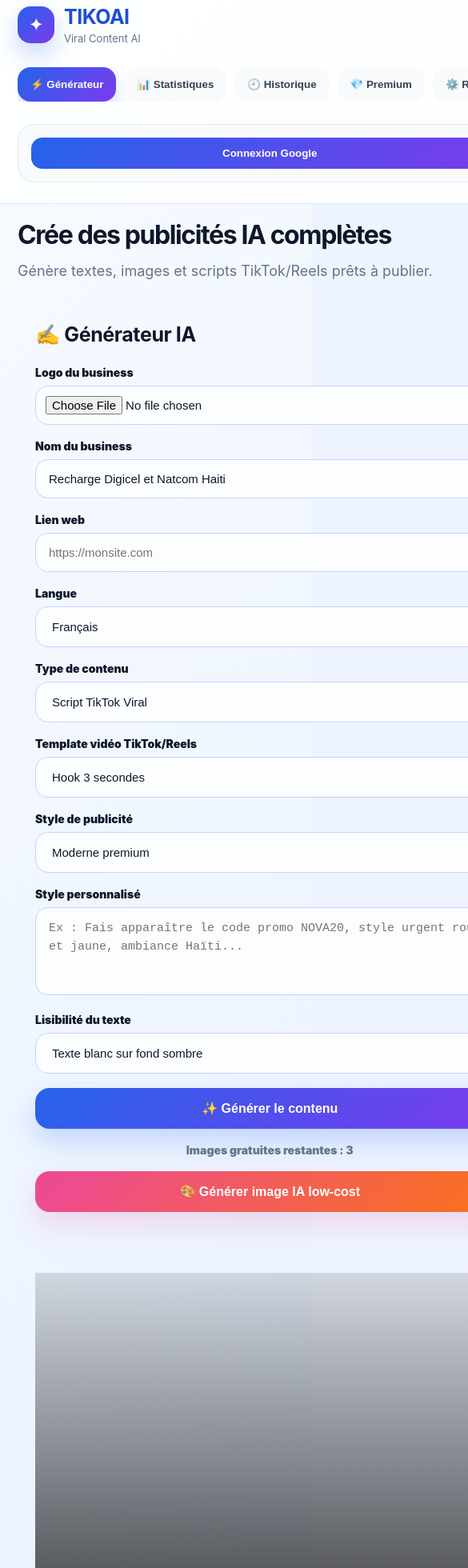
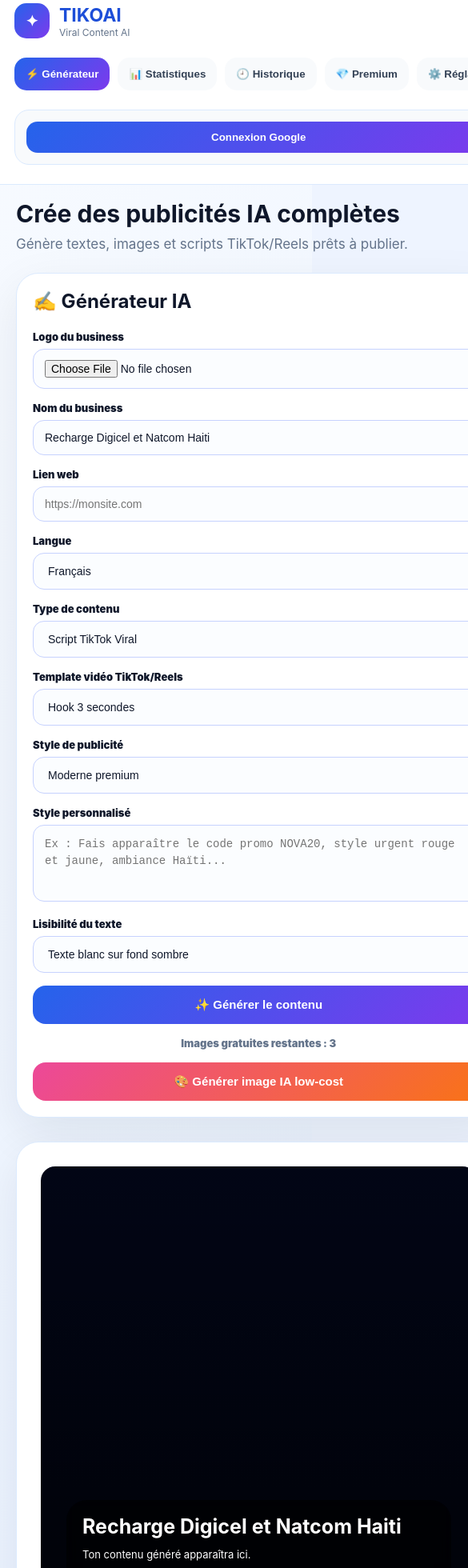
Before and after one commit to mulerlouis03/ghostreach-ai-v2, a React (Vite) app: page / in a window 390 px wide. Shown: the part 20-1980 px from the top of the page at 80% size, 585 px wide, since content can reach past the window. Built offline with nearby package versions, Linux system fonts and the light colour scheme; no server answers.

Commit message:
fix poster overlay design

```diff
--- a/src/style.css
+++ b/src/style.css
@@ -1,4 +1,3 @@
-
 * {
   margin: 0;
   padding: 0;
@@ -14,19 +13,17 @@
 .app {
   min-height: 100vh;
   display: grid;
-  grid-template-columns: 280px 1fr;
+  grid-template-columns: 260px 1fr;
   background: linear-gradient(135deg, #f8fbff, #e8f1ff);
 }
 
-/* SIDEBAR */
-
 .sidebar {
-  background: rgba(255, 255, 255, 0.92);
+  background: white;
   border-right: 1px solid #dbeafe;
-  padding: 26px 22px;
+  padding: 24px 18px;
   display: flex;
   flex-direction: column;
-  gap: 28px;
+  gap: 24px;
 }
 
 .brand {
@@ -36,71 +33,59 @@
 }
 
 .logoMark {
-  width: 46px;
-  height: 46px;
-  border-radius: 16px;
+  width: 44px;
+  height: 44px;
+  border-radius: 15px;
   background: linear-gradient(135deg, #2563eb, #7c3aed);
   color: white;
   display: grid;
   place-items: center;
   font-weight: 900;
-  font-size: 20px;
-  box-shadow: 0 14px 30px rgba(37, 99, 235, 0.25);
+  font-size: 19px;
 }
 
 .brand h2 {
-  font-size: 25px;
+  font-size: 23px;
   color: #1d4ed8;
-  letter-spacing: -0.5px;
 }
 
 .brand p {
-  font-size: 13px;
+  font-size: 12px;
   color: #64748b;
-  margin-top: 4px;
 }
 
 .sidebar nav {
   display: grid;
-  gap: 12px;
+  gap: 10px;
 }
 
 .sidebar nav button {
   width: 100%;
   border: none;
-  padding: 14px 16px;
-  border-radius: 16px;
+  padding: 13px 14px;
+  border-radius: 15px;
   background: #f8fafc;
   color: #334155;
   text-align: left;
   font-weight: 800;
   cursor: pointer;
-  transition: 0.2s;
-}
-
-.sidebar nav button:hover {
-  background: #e0f2fe;
-  color: #1d4ed8;
 }
 
 .navActive {
   background: linear-gradient(135deg, #2563eb, #7c3aed) !important;
   color: white !important;
-  box-shadow: 0 12px 26px rgba(37, 99, 235, 0.22);
 }
-
-/* AUTH */
 
 .authBox {
   margin-top: auto;
   background: #f8fafc;
   border: 1px solid #dbeafe;
-  border-radius: 20px;
-  padding: 16px;
+  border-radius: 18px;
+  padding: 14px;
 }
 
 .authBox p {
-  font-size: 13px;
+  font-size: 12px;
   color: #334155;
   word-break: break-all;
   margin-bottom: 8px;
@@ -130,63 +115,52 @@
   cursor: pointer;
 }
 
-/* MAIN */
-
 .main {
-  padding: 38px;
+  padding: 34px;
+  overflow-x: hidden;
 }
 
 .hero {
-  margin-bottom: 28px;
+  margin-bottom: 26px;
 }
 
 .hero h1 {
-  font-size: clamp(32px, 4vw, 54px);
-  line-height: 1.05;
-  letter-spacing: -1.4px;
-  max-width: 900px;
+  font-size: 42px;
+  line-height: 1.08;
 }
 
 .hero p {
-  margin-top: 14px;
+  margin-top: 12px;
   color: #64748b;
-  font-size: 18px;
-  line-height: 1.6;
+  font-size: 17px;
 }
 
-/* LAYOUT */
 .workspace {
   display: grid;
-  grid-template-columns: 420px 1fr;
-  gap: 32px;
-  align-items: start;
-}
-  gap: 28px;
+  grid-template-columns: 430px 1fr;
+  gap: 30px;
   align-items: start;
 }
 
 .panel {
-  background: rgba(255, 255, 255, 0.96);
+  background: white;
   border: 1px solid #dbeafe;
-  border-radius: 30px;
-  padding: 30px;
-  box-shadow: 0 24px 80px rgba(15, 23, 42, 0.08);
+  border-radius: 28px;
+  padding: 26px;
+  height: fit-content;
+  box-shadow: 0 20px 60px rgba(15, 23, 42, 0.08);
 }
 
 .panel h2 {
-  font-size: 25px;
-  margin-bottom: 24px;
-  letter-spacing: -0.4px;
+  font-size: 24px;
+  margin-bottom: 22px;
 }
-
-/* FORM */
 
 label {
   display: block;
-  margin: 18px 0 8px;
-  color: #0f172a;
+  margin: 16px 0 7px;
   font-weight: 900;
-  font-size: 14px;
+  font-size: 13px;
 }
 
 input,
@@ -196,56 +170,39 @@
   border: 1px solid #c7d2fe;
   background: #fbfdff;
   color: #0f172a;
-  border-radius: 16px;
-  padding: 15px 16px;
-  font-size: 15px;
+  border-radius: 14px;
+  padding: 13px 14px;
+  font-size: 14px;
   outline: none;
-  transition: 0.2s;
-}
-
-input:focus,
-select:focus,
-.customTextarea:focus {
-  border-color: #2563eb;
-  box-shadow: 0 0 0 4px rgba(37, 99, 235, 0.12);
 }
 
 .customTextarea {
-  min-height: 110px;
+  min-height: 96px;
   resize: vertical;
   line-height: 1.5;
 }
-
-input[type="file"] {
-  padding: 12px;
-}
-
-/* BUTTONS */
 
 .generateBtn,
 .imageBtn,
 .downloadBtn,
 .videoBtn {
   width: 100%;
-  margin-top: 18px;
-  padding: 16px 18px;
+  margin-top: 16px;
+  padding: 15px;
   border: none;
-  border-radius: 18px;
+  border-radius: 16px;
   color: white;
   font-weight: 900;
-  font-size: 16px;
+  font-size: 15px;
   cursor: pointer;
-  transition: 0.2s;
 }
 
 .generateBtn {
   background: linear-gradient(135deg, #2563eb, #7c3aed);
-  box-shadow: 0 16px 34px rgba(37, 99, 235, 0.22);
 }
 
 .imageBtn {
   background: linear-gradient(135deg, #ec4899, #f97316);
-  box-shadow: 0 16px 34px rgba(236, 72, 153, 0.18);
 }
 
 .downloadBtn {
@@ -256,42 +213,26 @@
   background: linear-gradient(135deg, #ef4444, #f59e0b);
 }
 
-.generateBtn:hover,
-.imageBtn:hover,
-.downloadBtn:hover,
-.videoBtn:hover {
-  transform: translateY(-1px);
-  opacity: 0.95;
-}
-
-button:disabled {
-  opacity: 0.55;
-  cursor: not-allowed;
-}
-
 .freeLimit {
-  margin-top: 18px;
+  margin-top: 16px;
   text-align: center;
   color: #64748b;
   font-weight: 900;
-  font-size: 14px;
+  font-size: 13px;
 }
 
 .adminLimit {
   color: #059669;
 }
 
-/* POSTER PREVIEW */
-
-min-height: 720px;
+.posterPreview {
   position: relative;
   width: 100%;
-  min-height: 720px;
-  border-radius: 30px;
+  height: 720px;
+  border-radius: 28px;
   overflow: hidden;
-  background: radial-gradient(circle at top, #1e293b, #020617);
-  border: 10px solid #ffffff;
-  box-shadow: inset 0 0 0 1px rgba(255, 255, 255, 0.06);
+  background: #020617;
+  border: 10px solid white;
 }
 
 .posterBackground {
@@ -305,8 +246,8 @@
 .posterOverlay {
   position: relative;
   z-index: 2;
-  min-height: 720px;
-  padding: 34px;
+  height: 720px;
+  padding: 32px;
   display: flex;
   flex-direction: column;
   justify-content: space-between;
@@ -318,32 +259,32 @@
 }
 
 .posterLogo {
-  width: 96px;
-  height: 96px;
+  width: 90px;
+  height: 90px;
   object-fit: contain;
   background: white;
-  border-radius: 24px;
+  border-radius: 22px;
   padding: 10px;
-  box-shadow: 0 18px 40px rgba(0, 0, 0, 0.25);
 }
 
 .posterContent {
   width: 100%;
 }
+
 .textCard {
   border-radius: 26px;
-  padding: 26px;
+  padding: 24px;
   backdrop-filter: blur(8px);
-  background: rgba(0, 0, 0, 0.55) !important;
+  background: rgba(0, 0, 0, 0.58) !important;
   color: white !important;
-  max-height: 420px;
+  max-height: 430px;
   overflow: hidden;
 }
 
 .textCard h2 {
-  font-size: clamp(28px, 3vw, 44px);
-  line-height: 1.05;
-  margin-bottom: 16px;
+  font-size: 32px;
+  line-height: 1.08;
+  margin-bottom: 12px;
 }
 
 .textCard pre {
@@ -351,77 +292,34 @@
   font-family: inherit;
   line-height: 1.45;
   font-size: 15px;
-  margin-bottom: 16px;
+  margin-bottom: 14px;
 }
 
 .textCard a {
   display: inline-block;
-  padding: 13px 18px;
-  border-radius: 16px;
+  padding: 12px 18px;
+  border-radius: 15px;
   text-decoration: none;
   font-weight: 900;
-}
-
-/* PALETTES */
-
-.posterPreview.dark .posterOverlay {
-  background: linear-gradient(to top, rgba(0, 0, 0, 0.88), rgba(0, 0, 0, 0.12));
-}
-
-.posterPreview.dark .textCard {
-  background: rgba(0, 0, 0, 0.72);
-  color: white;
-}
-
-.posterPreview.dark .textCard a {
   background: white;
   color: #111827;
 }
 
-.posterPreview.light .posterOverlay {
-  background: linear-gradient(to top, rgba(255, 255, 255, 0.92), rgba(255, 255, 255, 0.18));
+.posterPreview.dark .posterOverlay {
+  background: linear-gradient(to top, rgba(0,0,0,0.65), rgba(0,0,0,0.08));
 }
 
-.posterPreview.light .textCard {
-  background: rgba(255, 255, 255, 0.92);
-  color: #111827;
-}
-
-.posterPreview.light .textCard a {
-  background: #111827;
-  color: white;
+.posterPreview.light .posterOverlay {
+  background: linear-gradient(to top, rgba(255,255,255,0.35), rgba(255,255,255,0.05));
 }
 
 .posterPreview.blue .posterOverlay {
-  background: linear-gradient(to top, rgba(30, 64, 175, 0.9), rgba(14, 165, 233, 0.08));
-}
-
-.posterPreview.blue .textCard {
-  background: rgba(15, 23, 42, 0.78);
-  color: white;
-  border: 1px solid rgba(255, 255, 255, 0.2);
-}
-
-.posterPreview.blue .textCard a {
-  background: #38bdf8;
-  color: #082f49;
+  background: linear-gradient(to top, rgba(30,64,175,0.55), rgba(14,165,233,0.05));
 }
 
 .posterPreview.gold .posterOverlay {
-  background: linear-gradient(to top, rgba(120, 53, 15, 0.92), rgba(251, 191, 36, 0.15));
+  background: linear-gradient(to top, rgba(120,53,15,0.55), rgba(251,191,36,0.08));
 }
-
-.posterPreview.gold .textCard {
-  background: rgba(255, 248, 220, 0.92);
-  color: #451a03;
-}
-
-.posterPreview.gold .textCard a {
-  background: #92400e;
-  color: white;
-}
-
-/* MOBILE */
 
 @media (max-width: 1050px) {
   .app {
@@ -449,7 +347,11 @@
   }
 
   .main {
-    padding: 22px;
+    padding: 20px;
+  }
+
+  .hero h1 {
+    font-size: 30px;
   }
 
   .workspace {
@@ -457,19 +359,24 @@
   }
 
   .panel {
-    padding: 22px;
+    padding: 20px;
   }
 
   .posterPreview,
   .posterOverlay {
-    min-height: 560px;
+    height: 560px;
   }
 
   .textCard {
-    padding: 22px;
+    padding: 20px;
+    max-height: 360px;
+  }
+
+  .textCard h2 {
+    font-size: 25px;
   }
 
   .textCard pre {
-    font-size: 14px;
+    font-size: 13px;
   }
 }
```
